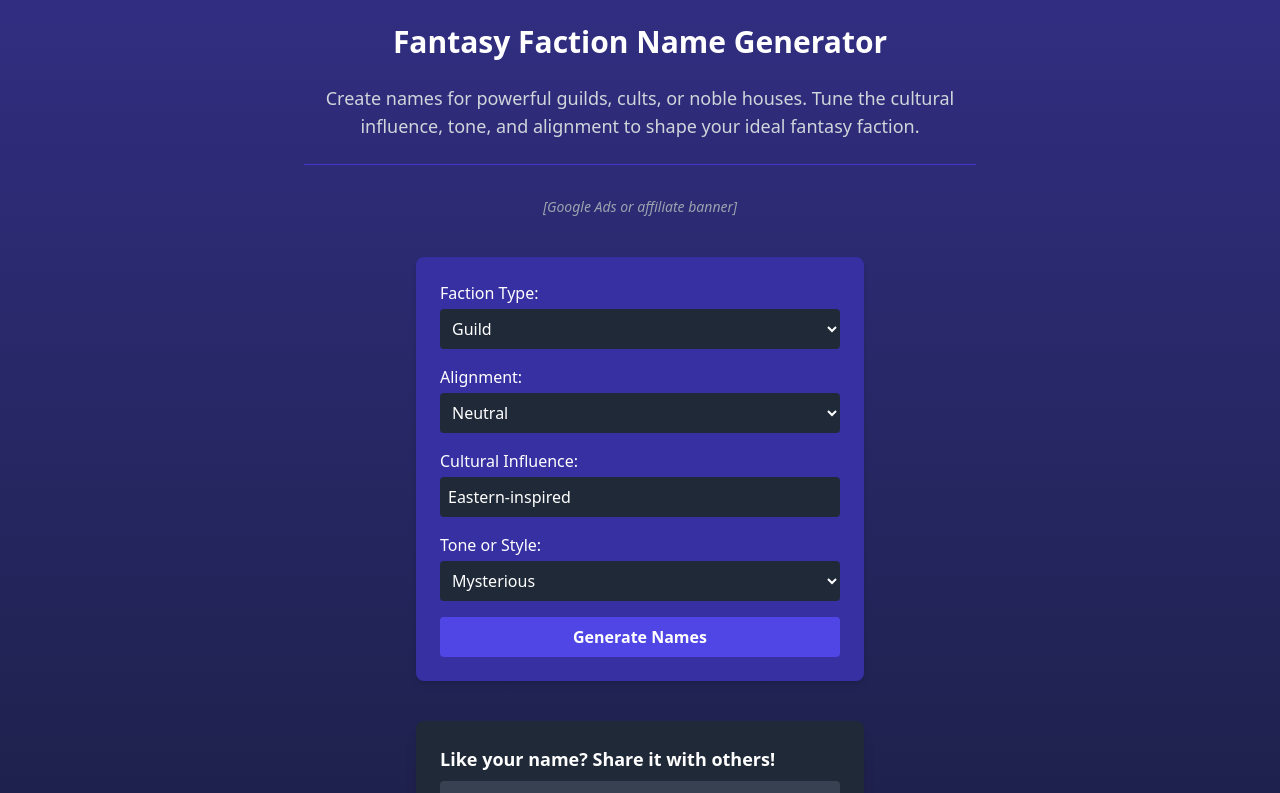
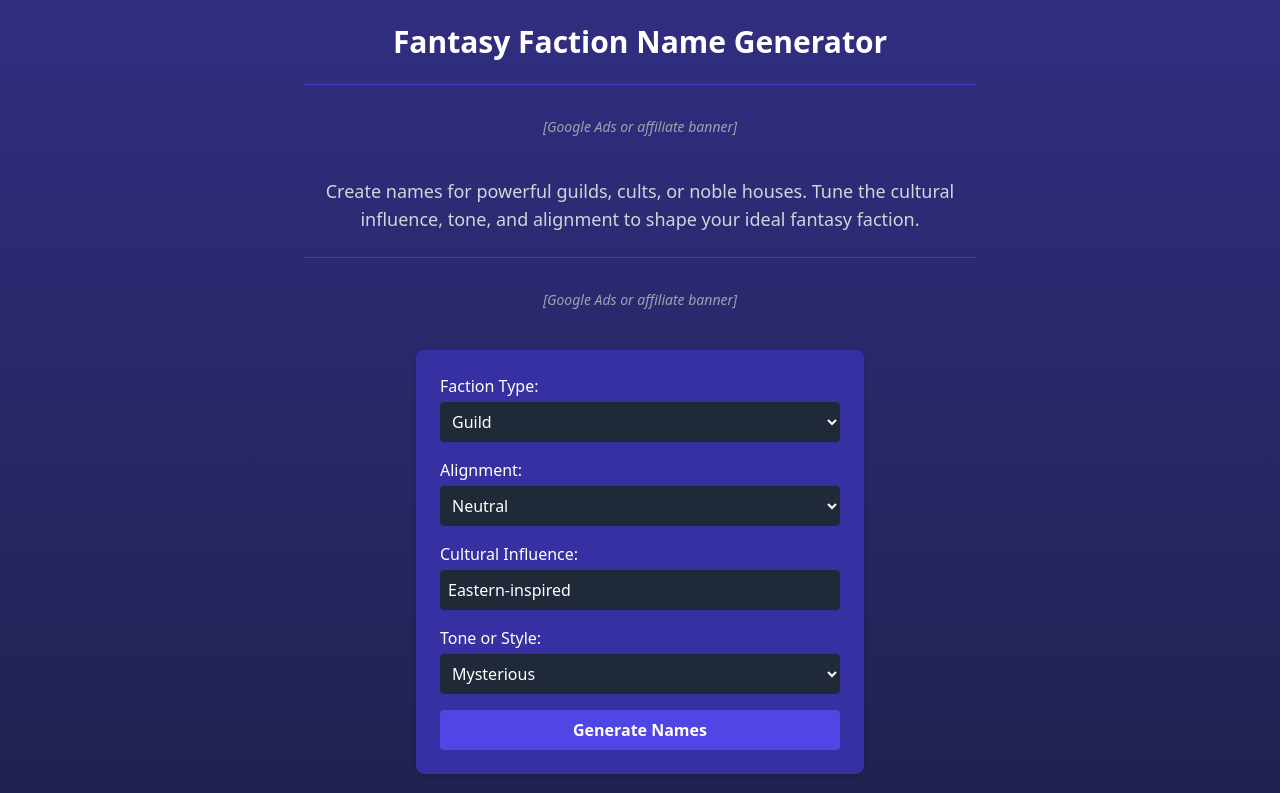
Before and after one commit to JiriTill/fantasytools, a React (Vite) app in the folder client/: page /faction in a window 1280 px wide. Shown: the top 793 px of the page. Built offline with nearby package versions, Linux system fonts and the light colour scheme.

Commit message:
Update Faction.jsx

```diff
--- a/client/src/pages/Faction.jsx
+++ b/client/src/pages/Faction.jsx
@@ -61,6 +61,9 @@ Rules:
       <div className="min-h-screen bg-gradient-to-b from-indigo-900 to-gray-900 text-white">
         <main className="p-6 flex flex-col items-center pb-20">
           <h1 className="text-3xl font-bold mb-6">Fantasy Faction Name Generator</h1>
+
+                    <GoogleAd slot="4105556455" />
+
           <p className="text-lg text-center max-w-2xl text-gray-300 mb-6">
             Create names for powerful guilds, cults, or noble houses. Tune the cultural influence, tone, and alignment to shape your ideal fantasy faction.
           </p>
```
